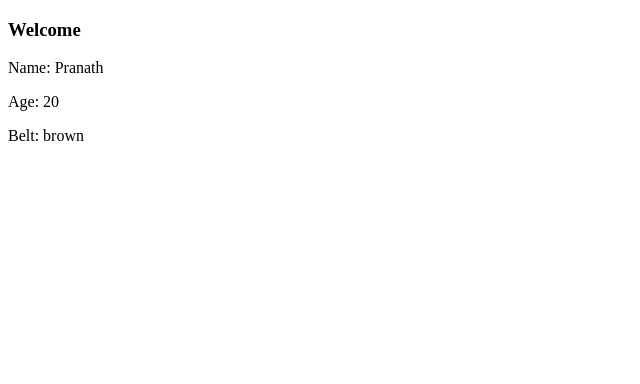
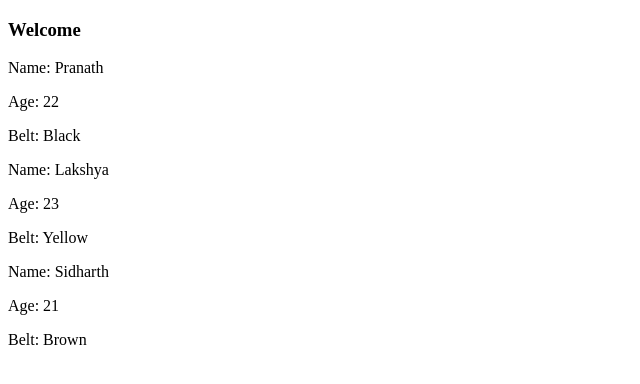
Before and after one commit to kpranath/reactplaylist, a React (Create React App) app in the folder myapp/: page / in a window 1280 px wide. Shown: the top 384 px of the page, without its empty margins (0-640 px from the left). Built offline with nearby package versions, Linux system fonts and the light colour scheme.

Commit message:
proplist-1

```diff
--- a/myapp/src/App.js
+++ b/myapp/src/App.js
@@ -1,13 +1,22 @@
-import React from 'react';
+import React, { Component } from 'react';
 import Ninjas from './Ninjas';
 
-function App() {
-  return (
-    <div className="App">
-      <h3>Welcome</h3>
-      <Ninjas name="Pranath" age="20" belt="brown" />
-    </div>
-  );
+class App extends Component {
+  state = {
+    ninjas: [
+      { name: "Pranath", age: 22, belt: "Black" },
+      { name: "Lakshya", age: 23, belt: "Yellow" },
+      { name: "Sidharth", age: 21, belt: "Brown" }
+    ]
+  }
+  render() {
+    return (
+      <div className="App">
+        <h3>Welcome</h3>
+        <Ninjas ninjas={this.state.ninjas} />
+      </div>
+    );
+  }
 }
 
 export default App;
--- a/myapp/src/Ninjas.js
+++ b/myapp/src/Ninjas.js
@@ -3,12 +3,20 @@ import React, { Component } from 'react'
 export class Ninjas extends Component {
     render() {
         // console.log(this.props);
-        const { name, age, belt } = this.props;
+        const { ninjas } = this.props;
+
+        const ninjaList = ninjas.map(ninja => {
+            return (
+                <div className='ninjas'>
+                    <p>Name: {ninja.name}</p>
+                    <p>Age: {ninja.age}</p>
+                    <p>Belt: {ninja.belt}</p>
+                </div>
+            )
+        })
         return (
-            <div className='ninjas'>
-                <p>Name: {name}</p>
-                <p>Age: {age}</p>
-                <p>Belt: {belt}</p>
+            <div className="ninjaList">
+                {ninjaList}
             </div>
         )
     }
```
